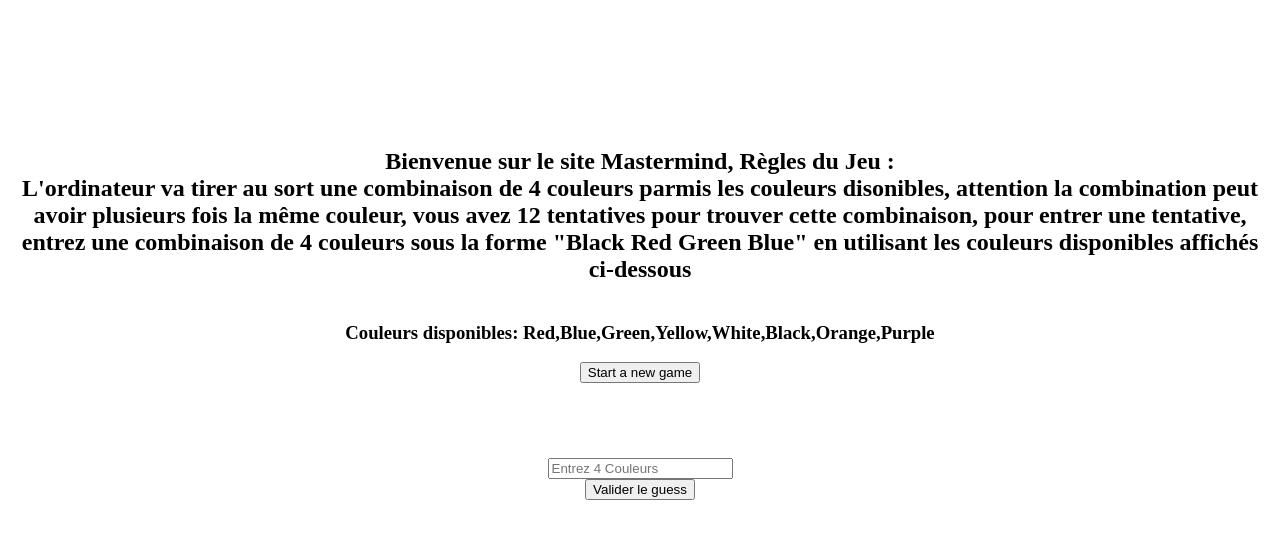
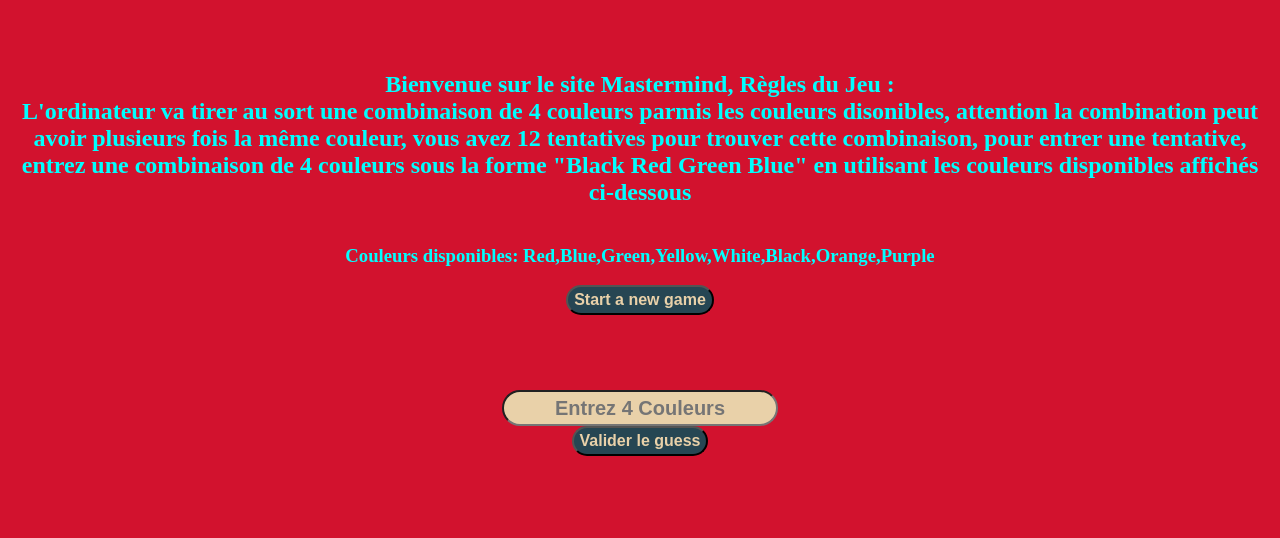
Before and after one commit to adatechschool/session-kata-13-12-24-Evan69007, a plain HTML site: page index.html in a window 1280 px wide. Both pictures are taken after a click on the button "Start a new game". Drawn offline with Linux system fonts and the light colour scheme.

Commit message:
style terminé (j'aime beaucoup mes bouttons)

```diff
--- a/style.css
+++ b/style.css
@@ -1,8 +1,29 @@
 body {
-	margin-top: 10%;
+	margin-top: 4%;
 	text-align: center;
 	display: flex;
 	flex-wrap: wrap;
 	flex-direction: column;
 	align-items: center;
+	background-color: #D2122E;
+	color: #00FFFF;
 }
+
+button {
+	background-color: #264653;
+	color: #E9D1A9;
+	font-size: 16px;
+	font-weight: bold;
+	height: 30px;
+	border-radius: 20px;
+}
+
+input {
+	background-color: #E9D1A9;
+	font-weight: bold;
+	color: black;
+	text-align: center;
+	font-size: 20px;
+	height: 30px;
+	border-radius: 20px;
+}
```
